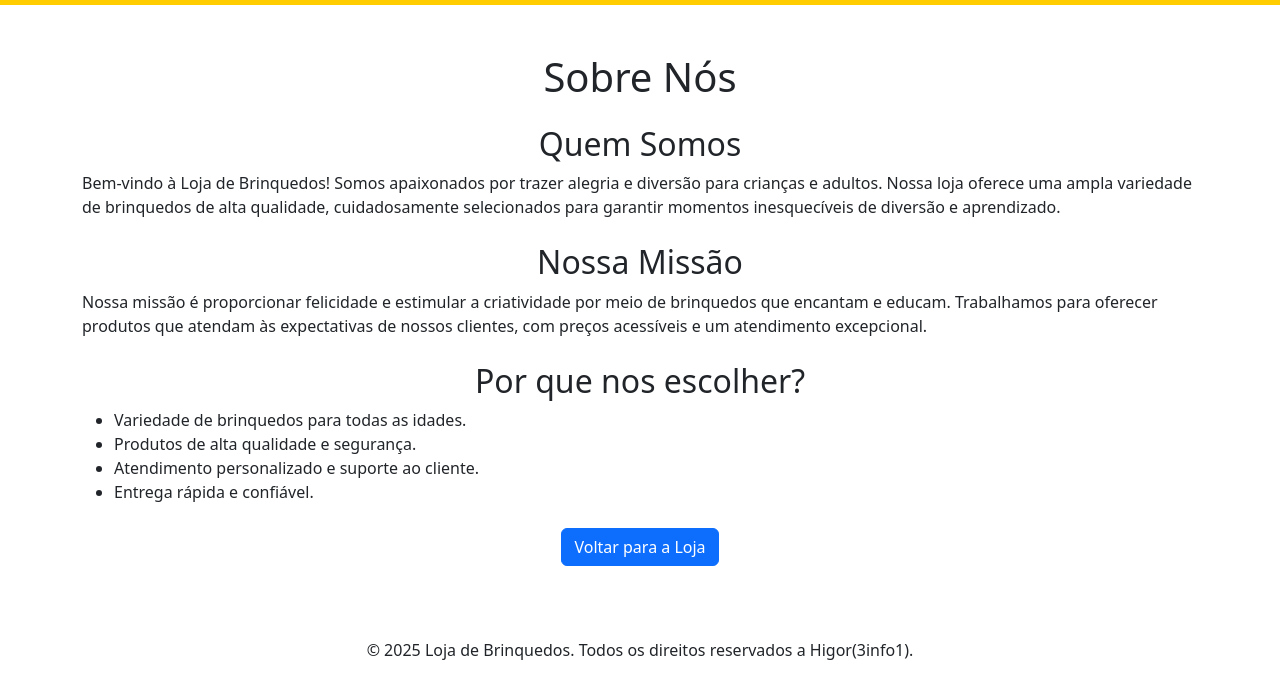
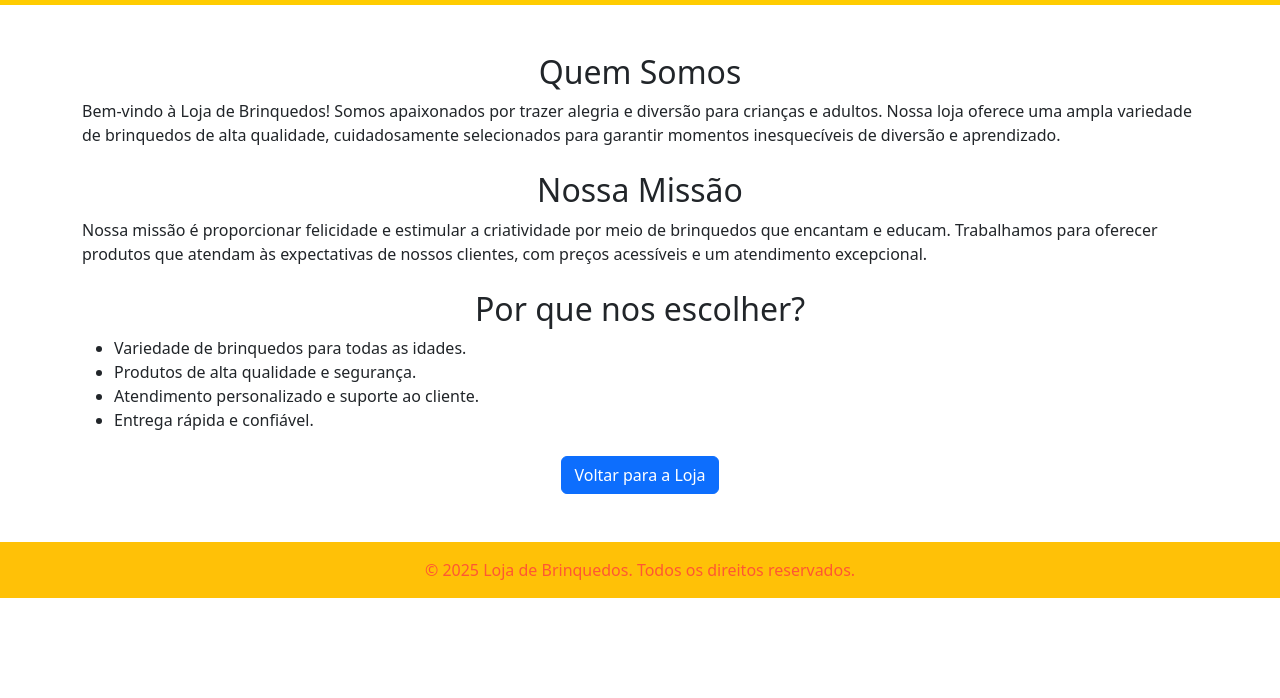
Before and after one commit to HigorAmaral/Projeto-Moveis, a plain HTML site: page sobre.html in a window 1280 px wide. Shown: the part 62-760 px from the top of the page. Drawn offline with nearby package versions, Linux system fonts and the light colour scheme.

Commit message:
style: alterado o footer das telas

```diff
--- a/sobre.html
+++ b/sobre.html
@@ -40,9 +40,7 @@
             </div>
         </nav>
 
-        <!-- Conteúdo da Página Sobre Nós -->
         <main class="container my-5">
-            <h1 class="text-center mb-4">Sobre Nós</h1>
             <section class="mb-4">
                 <h2 class="text-center">Quem Somos</h2>
                 <p class="text-justify">
@@ -75,10 +73,9 @@
             </div>
         </main>
 
-        <!-- Footer -->
-        <footer class="py-4">
+        <footer class="bg-warning py-3">
             <div class="container text-center">
-                <p>&copy; 2025 Loja de Brinquedos. Todos os direitos reservados a Higor(3info1).</p>
+                <p class="mb-0" style="color: #ff5733;">&copy; 2025 Loja de Brinquedos. Todos os direitos reservados.</p>
             </div>
         </footer>
     </div>
```
Also changed, not shown: index.html (+2 -3 lines).
